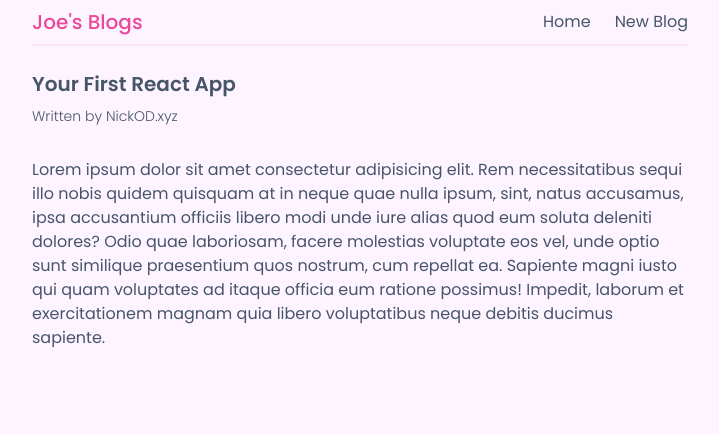
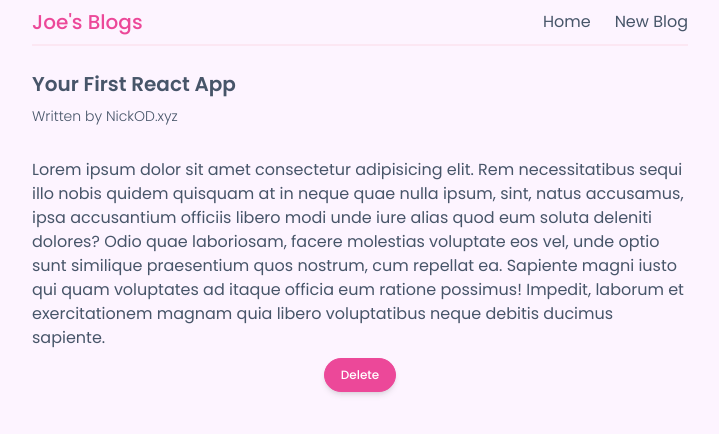
Before and after one commit to Nick-ODonoghue/react-blog, a React (Vite) app: page /blogs/1 in a window 1280 px wide. Shown: the top 434 px of the page, without its empty margins (280-999 px from the left). Built offline with nearby package versions, Linux system fonts and the light colour scheme; data requests are answered from the project's data file.

Commit message:
added blog deletion with visual UX and history redirects

```diff
--- a/data/db.json
+++ b/data/db.json
@@ -17,12 +17,6 @@
       "body": "Lorem ipsum dolor sit amet consectetur adipisicing elit. Rem necessitatibus sequi illo nobis quidem quisquam at in neque quae nulla ipsum, sint, natus accusamus, ipsa accusantium officiis libero modi unde iure alias quod eum soluta deleniti dolores? Odio quae laboriosam, facere molestias voluptate eos vel, unde optio sunt similique praesentium quos nostrum, cum repellat ea. Sapiente magni iusto qui quam voluptates ad itaque officia eum ratione possimus! Impedit, laborum et exercitationem magnam quia libero voluptatibus neque debitis ducimus sapiente, dolore amet vitae totam corporis magni quidem molestiae! Incidunt sit hic harum inventore. Dolorem, fugiat modi neque quod voluptates omnis commodi.",
       "author": "NickOD.xyz",
       "id": 3
-    },
-    {
-      "title": "React useHistory()",
-      "body": "This is an article on react router doms useHistory() method",
-      "author": "NickOD.xyz",
-      "id": 4
     }
   ]
 }
--- a/src/BlogDetails.jsx
+++ b/src/BlogDetails.jsx
@@ -1,9 +1,25 @@
 import { useParams } from "react-router-dom";
 import useFetch from "./useFetch";
+import { useHistory } from "react-router-dom";
+import { useState } from "react";
 
 const BlogDetails = () => {
 	const { id } = useParams();
 	const { data: blog, isLoading, error } = useFetch("http://localhost:8000/blogs/" + id);
+	const history = useHistory();
+	const [isPending, setIsPending] = useState(false);
+
+	const handleDelete = () => {
+		setIsPending(true);
+
+		fetch(`http://localhost:8000/blogs/${id}`, {
+			method: "DELETE",
+		}).then(() => {
+			setTimeout(() => {
+				history.push("/");
+			}, 1000);
+		});
+	};
 
 	return (
 		<div className=" py-6">
@@ -15,6 +31,13 @@ const BlogDetails = () => {
 					<h2 className=" text-xl font-semibold mb-2">{blog.title}</h2>
 					<h3 className=" text-sm font-light mb-8">Written by {blog.author}</h3>
 					<p className=" text-md font-normal">{blog.body}</p>
+					<button
+						onClick={handleDelete}
+						className="border border-pink-500 bg-pink-500 text-white py-2 px-4 mt-2 rounded-full text-xs font-medium shadow-md hover:bg-black hover:text-pink-500 hover:border-pink-500 hover:shadow-none hover:font-semibold transition-all duration-200 block mx-auto"
+					>
+						{isPending && "Deleting..."}
+						{!isPending && "Delete"}
+					</button>
 				</article>
 			)}
 		</div>
```
